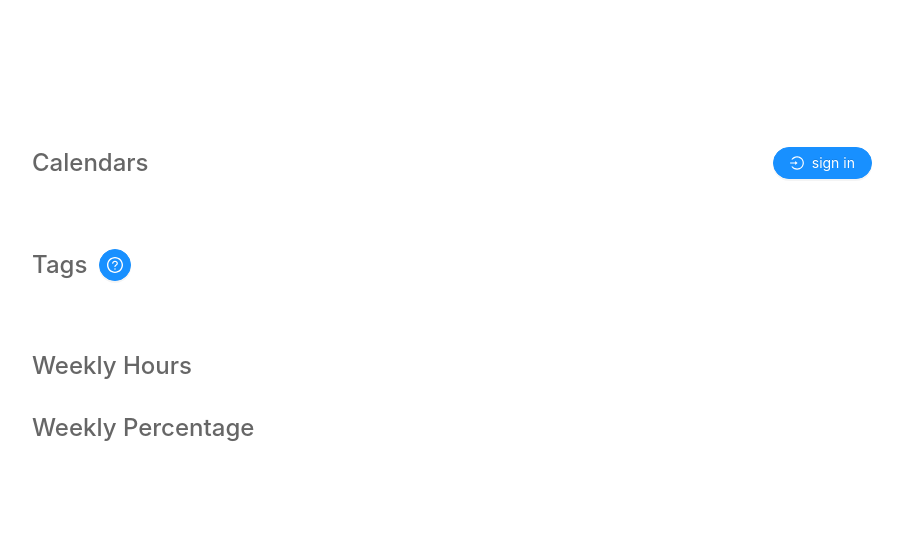
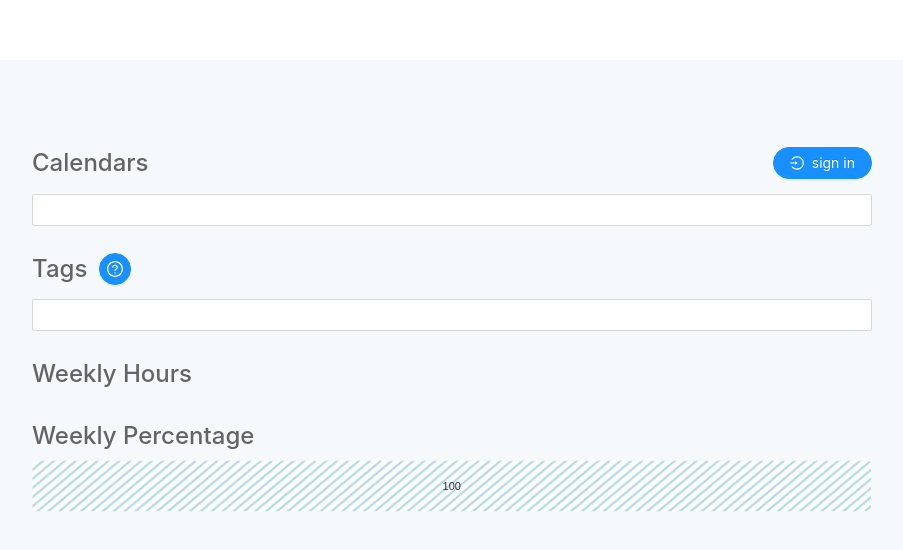
Before and after one commit to williamsk91/calendar-data, a Next.js app: page / in a window 1280 px wide. Shown: the top 550 px of the page, without its empty margins (188-1091 px from the left). Built offline with nearby package versions, Linux system fonts and the light colour scheme.

Commit message:
style: potato style

```diff
--- a/component/CheckboxGroup.tsx
+++ b/component/CheckboxGroup.tsx
@@ -47,8 +47,6 @@
       onChange={(newValue) => onChange(newValue as string[])}
       mode="multiple"
       tagRender={tagRender}
-      size="large"
-      bordered={false}
       style={{ display: "block" }}
     />
   );
--- a/component/TagPercentageChart.tsx
+++ b/component/TagPercentageChart.tsx
@@ -34,6 +34,25 @@
           axisLeft={{ tickSize: 0 }}
           theme={chartTheme}
           tooltip={(data) => <BarTooltip title={data.id} value={data.value} />}
+          defs={[
+            {
+              id: "lines",
+              type: "patternLines",
+              background: "white",
+              color: "lightblue",
+              rotation: -40,
+              lineWidth: 2,
+              spacing: 7,
+            },
+          ]}
+          fill={[
+            {
+              match: {
+                id: "unscheduled",
+              },
+              id: "lines",
+            },
+          ]}
         />
       </div>
       <BadgeContainer>
@@ -60,6 +79,12 @@
     data[tp.tag.title] = ((tp.total / weeklyHourSum) * 100).toFixed(0);
   });
 
+  const scheduledSum = tagPercentage.reduce((sum, t) => (sum += t.total), 0);
+  data.unscheduled = (
+    ((weeklyHourSum - scheduledSum) / weeklyHourSum) *
+    100
+  ).toFixed(0);
+
   return data;
 };
 
@@ -77,7 +102,7 @@
   width: 50%;
 
   .ant-badge-status-text {
-    font-size: 24px;
+    font-size: 22px;
     color: rgba(0, 0, 0, 0.6);
   }
 
--- a/component/WeekPicker.tsx
+++ b/component/WeekPicker.tsx
@@ -22,7 +22,7 @@
         onChange(date?.toDate() ?? new Date());
       }}
       allowClear={false}
-      bordered={false}
+      format="YYYY wo [week]"
     />
   );
 };
--- a/pages/index.tsx
+++ b/pages/index.tsx
@@ -152,7 +152,7 @@
         <H2>Calendars</H2>
         <AuthButton isSignedIn={isSignedIn} signIn={signIn} signOut={signOut} />
       </SpreadLayout>
-
+      <Spacer size="12" />
       <CheckboxGroup
         data={calendarLists.map(calendarListToCheckboxDataInfo)}
         selected={selectedCalendarLists
@@ -170,6 +170,7 @@
         <>
           <Spacer size="24" />
           <H2>Select Week</H2>
+          <Spacer size="6" />
           <SpreadLayout>
             <WeekPicker
               week={weekRange[0]}
@@ -187,6 +188,7 @@
         <H2>Tags</H2>
         <TagExplanation hasTags={tagsInfo.length > 0} />
       </TagTitle>
+      <Spacer size="12" />
       <CheckboxGroup
         data={tagsInfo.map(({ title, color }) => ({
           title,
@@ -227,6 +229,8 @@
   margin: 60px auto;
   padding: 60px;
   box-sizing: border-box;
+  background: #f6f9fc;
+  border-radius: 4px;
 
   @media (max-width: 800px) {
     margin: 12px auto;
```
